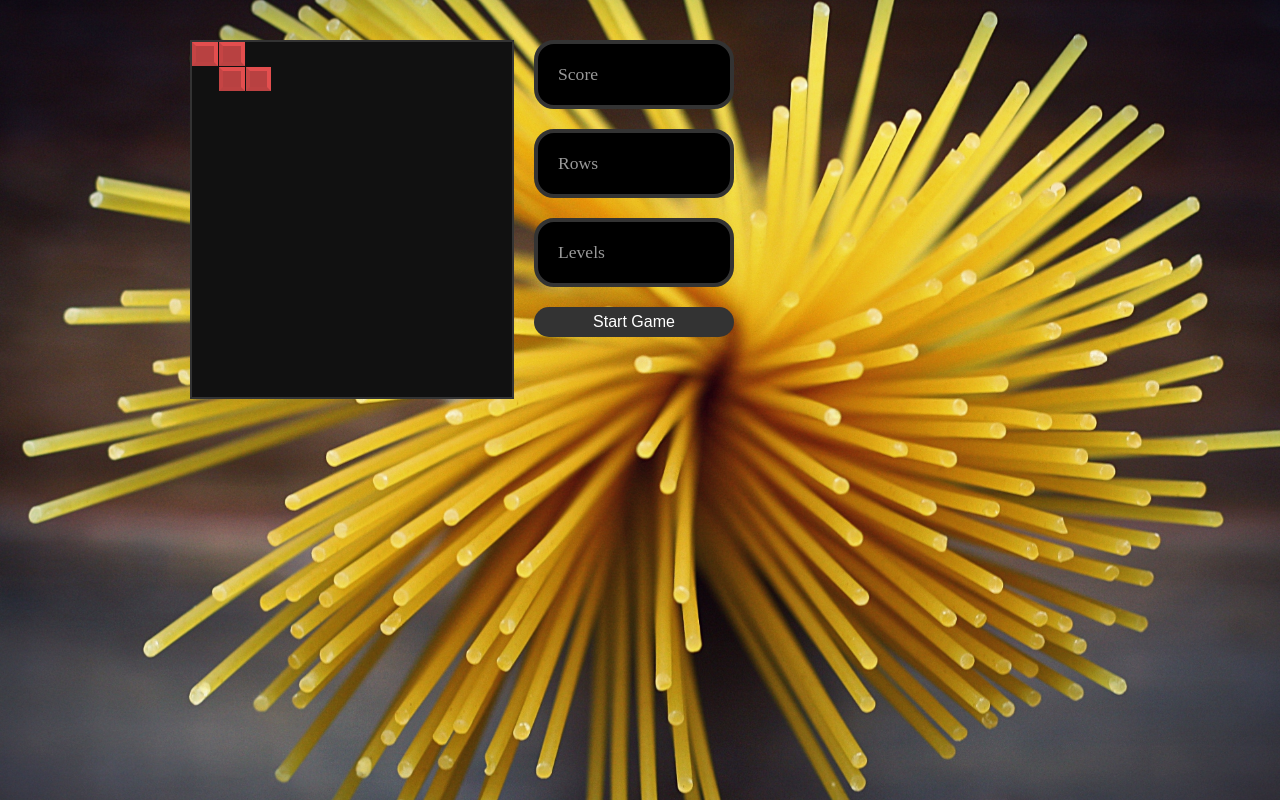
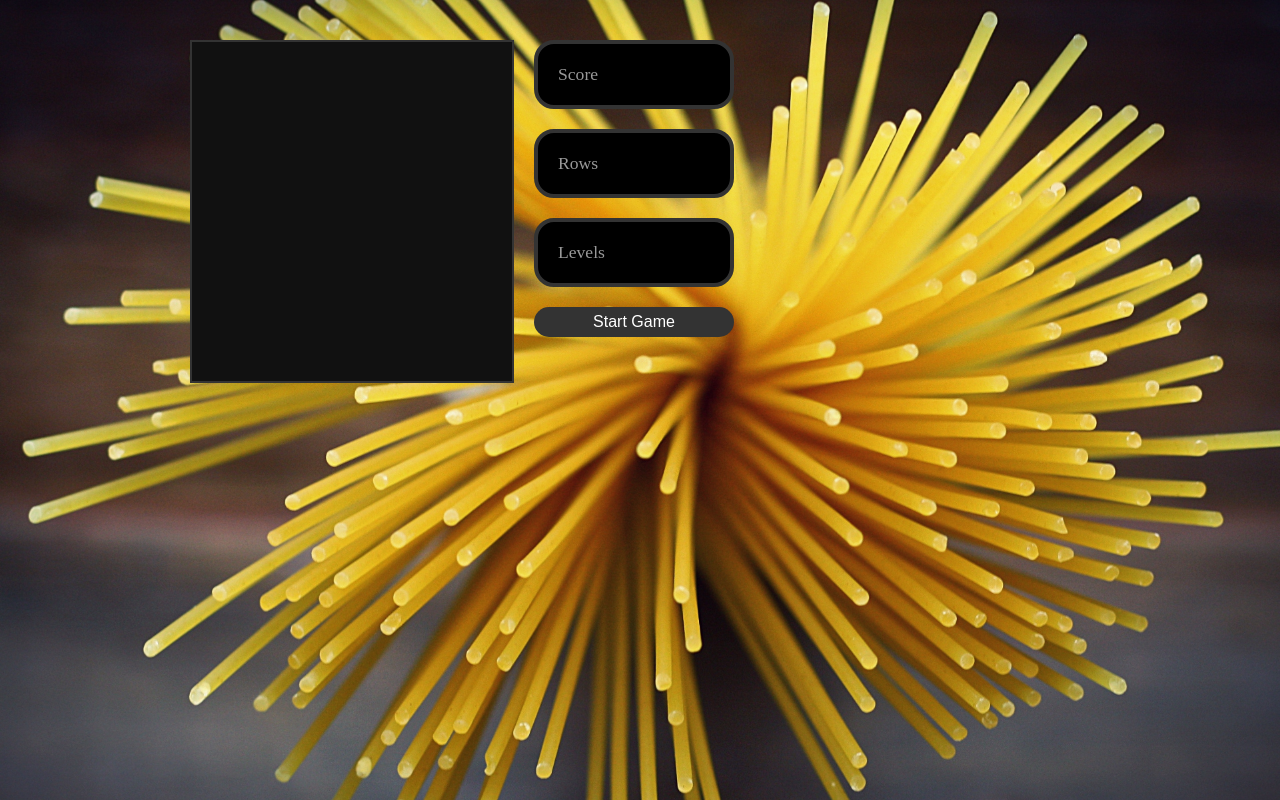
Before and after one commit to HoomanMinoosepehr/codecore_homework_term_3, a React (Create React App) app in the folder wadd_3_homework_3/react_tetris/: page / in a window 1280 px wide. Built offline with nearby package versions, Linux system fonts and the light colour scheme.

Commit message:
sidewalls blocked but there is a bug in hetting the gound, but I cannot find it!

```diff
--- a/wadd_3_homework_3/react_tetris/src/components/Cell.jsx
+++ b/wadd_3_homework_3/react_tetris/src/components/Cell.jsx
@@ -1,3 +1,4 @@
+import React from 'react';
 import { StyledCell } from "./styles/StyledCell";
 import { TETROMINOS } from "../tetrominos";
 
--- a/wadd_3_homework_3/react_tetris/src/components/Display.jsx
+++ b/wadd_3_homework_3/react_tetris/src/components/Display.jsx
@@ -1,3 +1,4 @@
+import React from 'react';
 import { StyledDisplay } from "./styles/StyledDisplay";
 
 
--- a/wadd_3_homework_3/react_tetris/src/components/Stage.jsx
+++ b/wadd_3_homework_3/react_tetris/src/components/Stage.jsx
@@ -1,15 +1,14 @@
+import React from 'react';
 import Cell from "./Cell";
 import { StyledStage } from "./styles/StyledStage";
 
 
-export default function Stage(props) {
+export default function Stage({ stage }) {
 
 
     return (
-        <StyledStage width={props.stage[0].length} heigh={props.stage.length}>
-            {props.stage.map(row => row.map((cell, index) => {
-               return <Cell key={index} type={cell[0]}/>
-            }))}
+        <StyledStage width={stage[0].length} heigh={stage.length}>
+            {stage.map(row => row.map((cell, index) => <Cell key={index} type={cell[0]}/>))}
         </StyledStage>
     )
 }
--- a/wadd_3_homework_3/react_tetris/src/components/StartButton.jsx
+++ b/wadd_3_homework_3/react_tetris/src/components/StartButton.jsx
@@ -1,3 +1,4 @@
+import React from 'react';
 import { StyledStartButton } from "./styles/StyledStartButton";
 
 
--- a/wadd_3_homework_3/react_tetris/src/components/Tetris.jsx
+++ b/wadd_3_homework_3/react_tetris/src/components/Tetris.jsx
@@ -1,9 +1,10 @@
+import React from 'react';
 import Display from "./Display";
 import Stage from "./Stage";
 import StartButton from "./StartButton";
 import { StyledTetris, StyledTetrisWrapper } from "./styles/StyledTetris";
 
-import { createStage } from "../gameHelper";
+import { createStage, checkCollision } from "../gameHelper";
 import { usePlayer } from "./hooks/usePlayer";
 import { useStage } from "./hooks/useStage";
 import { useState } from "react";
@@ -13,21 +14,33 @@
     const [gameOver, setGameOver] = useState(false)
 
     const [player, updatePlayerPos, resetPlayer] = usePlayer()
-    const [stage, setStage] = useStage(player)
+    const [stage, setStage] = useStage(player, resetPlayer)
 
     console.log("re-render")
 
     const movePlayer = dir => {
-        updatePlayerPos({ x: dir, y: 0 })
+        if(!checkCollision(player, stage, { x: dir, y: 0 })) {
+            updatePlayerPos({ x: dir, y: 0 })
+        }
     }
 
     const startGame = () => {
         setStage(createStage());
-        resetPlayer()
+        resetPlayer();
+        setGameOver(false);
     }
 
     const drop = () => {
-        updatePlayerPos({ x:0, y:1, collided: false })
+        if(!checkCollision(player, stage, { x: 0, y: 1 })) {
+            updatePlayerPos({ x:0, y:1, collided: false })
+        } else {
+            if ( player.pos.y < 1 ) {
+                console.log("Game Over!")
+                setGameOver(true)
+                setDropTime(null)
+            }
+            updatePlayerPos({ x: 0, y: 0, collided: true })
+        }
     }
 
     const dropPlayer = () => {
--- a/wadd_3_homework_3/react_tetris/src/components/hooks/usePlayer.js
+++ b/wadd_3_homework_3/react_tetris/src/components/hooks/usePlayer.js
@@ -1,12 +1,12 @@
 import { useCallback, useState } from "react";
-import { randomTetromino } from "../../tetrominos";
-import { STAGE_HEIGHT, STAGE_WIDTH } from "../../gameHelper";
+import { TETROMINOS, randomTetromino } from "../../tetrominos";
+import { STAGE_WIDTH } from "../../gameHelper";
 
 
 export function usePlayer(props) {
     const[player, setPlayer] = useState({
         pos: { x:0, y:0 },
-        tetromino: randomTetromino().shape,
+        tetromino: TETROMINOS[0].shape,
         collided: false,
     });
 
@@ -22,7 +22,7 @@
         setPlayer({
             pos:{ x: STAGE_WIDTH / 2 - 2, y: 0 },
             tetromino: randomTetromino().shape,
-            collided: false
+            collided: false,
         })
     }, [])
 
--- a/wadd_3_homework_3/react_tetris/src/components/hooks/useStage.js
+++ b/wadd_3_homework_3/react_tetris/src/components/hooks/useStage.js
@@ -3,7 +3,8 @@
 
 
 
-export function useStage(player, resetPlayer) {
+export const useStage = (player, resetPlayer) => {
+
     const [stage, setStage] = useState(createStage())
 
     useEffect(() => {
@@ -16,18 +17,19 @@
                     if (value !== 0 ){
                         newStage[y + player.pos.y][x + player.pos.x] = [
                             value,
-                            `${player.collided ? 'merged' : "clear"}`
+                            `${player.collided ? 'merged' : 'clear'}`
                         ];
                     }
                 })
             })
+            if (player.collided){
+                resetPlayer();
+            }
             return newStage;
         };
-
         setStage( prev => updateStage(prev));
-
-    }, [player])
-
+    }, [player, resetPlayer])
 
     return [stage, setStage];
+
 }
--- a/wadd_3_homework_3/react_tetris/src/gameHelper.js
+++ b/wadd_3_homework_3/react_tetris/src/gameHelper.js
@@ -6,3 +6,20 @@
         return new Array(STAGE_WIDTH).fill([ 0, "clear" ])
     })
 }
+
+export const checkCollision = (player, stage, { x: moveX, y: moveY }) => {
+    for (let y = 0 ; y < player.tetromino.length ; y++ ) {
+        for ( let x = 0 ; x < player.tetromino[y].length ; x++) {
+
+            if (player.tetromino[y][x] !== 0) {
+                if(
+                !stage[y + player.pos.y + moveY] ||
+                !stage[y + player.pos.y + moveY][x + player.pos.x + moveX] ||
+                stage[y + player.pos.y +  moveY][x + player.pos.x + moveX][1] !== 'clear'
+                ) {
+                    return true
+                }
+            }
+        }
+    }
+}
```
